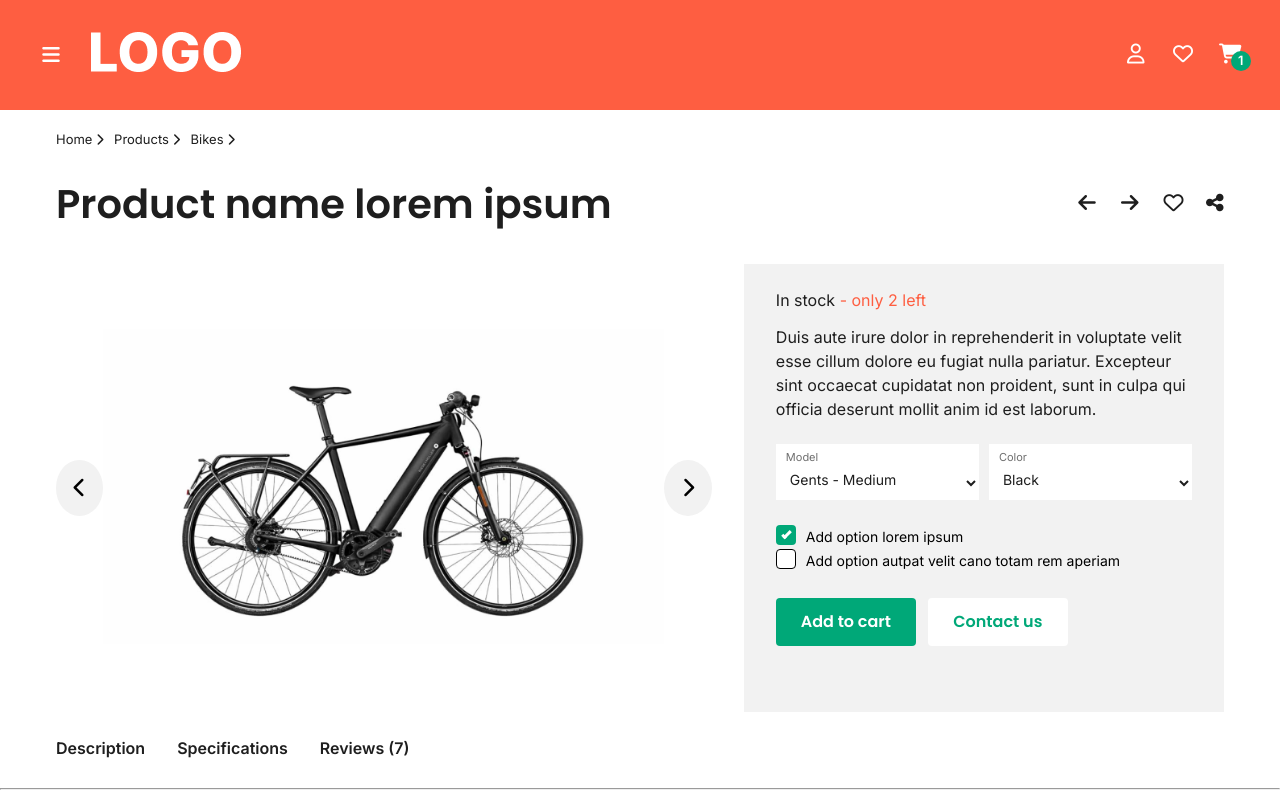
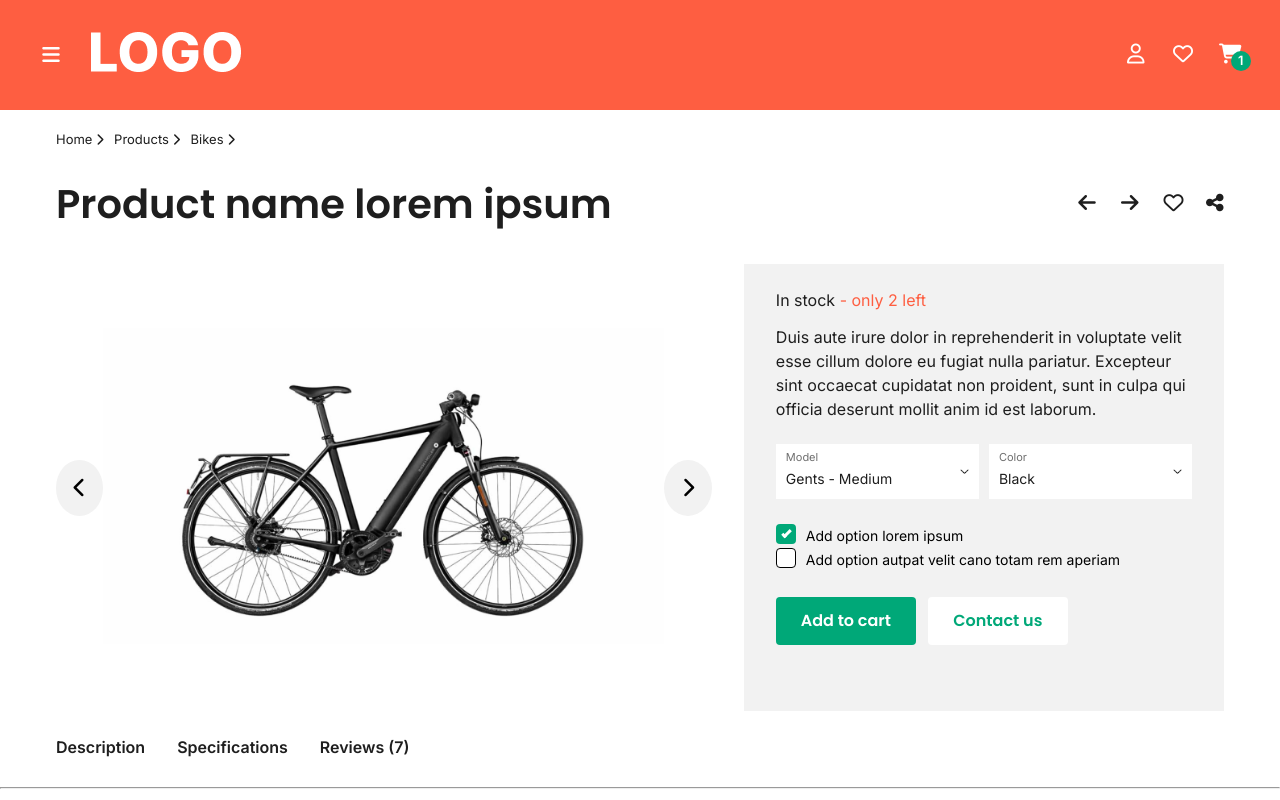
Before and after one commit to Viki90/zadatak, a website: page index.html in a window 1280 px wide. Shown: the top 800 px of the page. Drawn offline with Linux system fonts and the light colour scheme.

Commit message:
added select arrow

```diff
--- a/scss/layout/_products.scss
+++ b/scss/layout/_products.scss
@@ -160,6 +160,11 @@
                             font-size: 14px;
                             line-height: 18px;
                             border: 0;
+                            appearance: none;
+                            background-image: url("../../img/arrow.png");
+                            background-repeat: no-repeat, repeat;
+                            background-position: right 0.7em top 10%, 0 0;
+                            background-size: 0.65em auto, 100%;
                         }
                     }
                 }
```
Also changed, not shown: css/styles.css, img/arrow.png (added).
